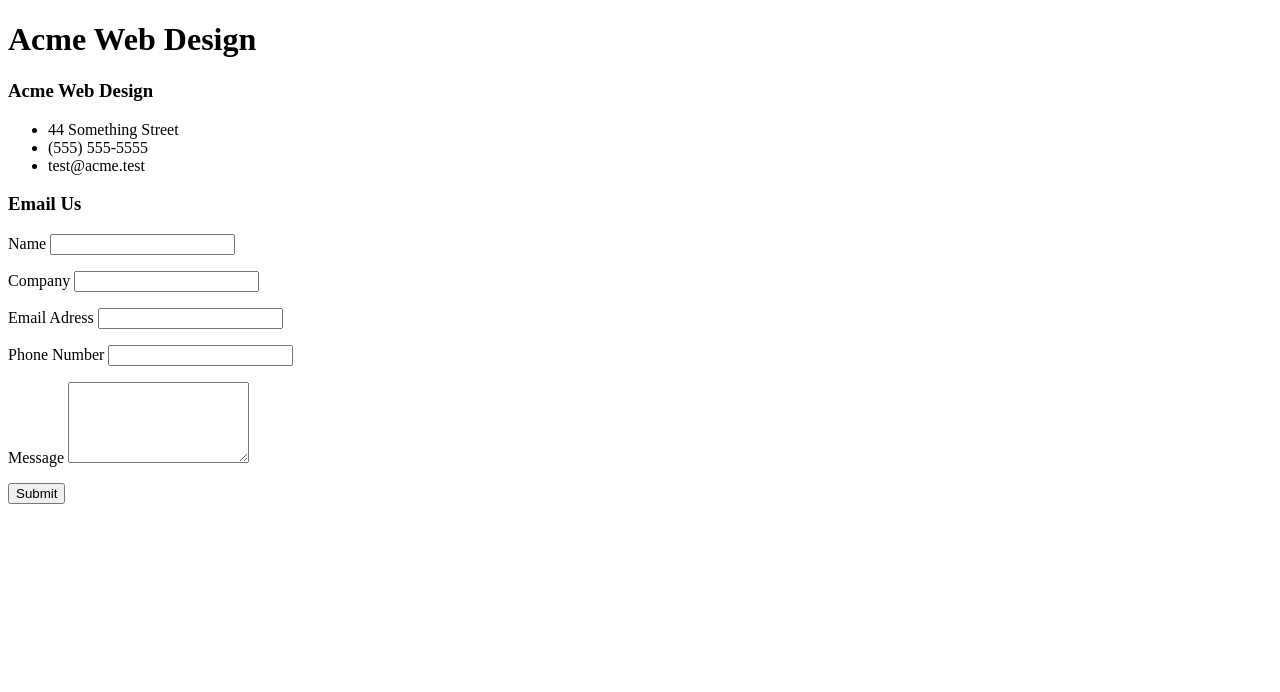
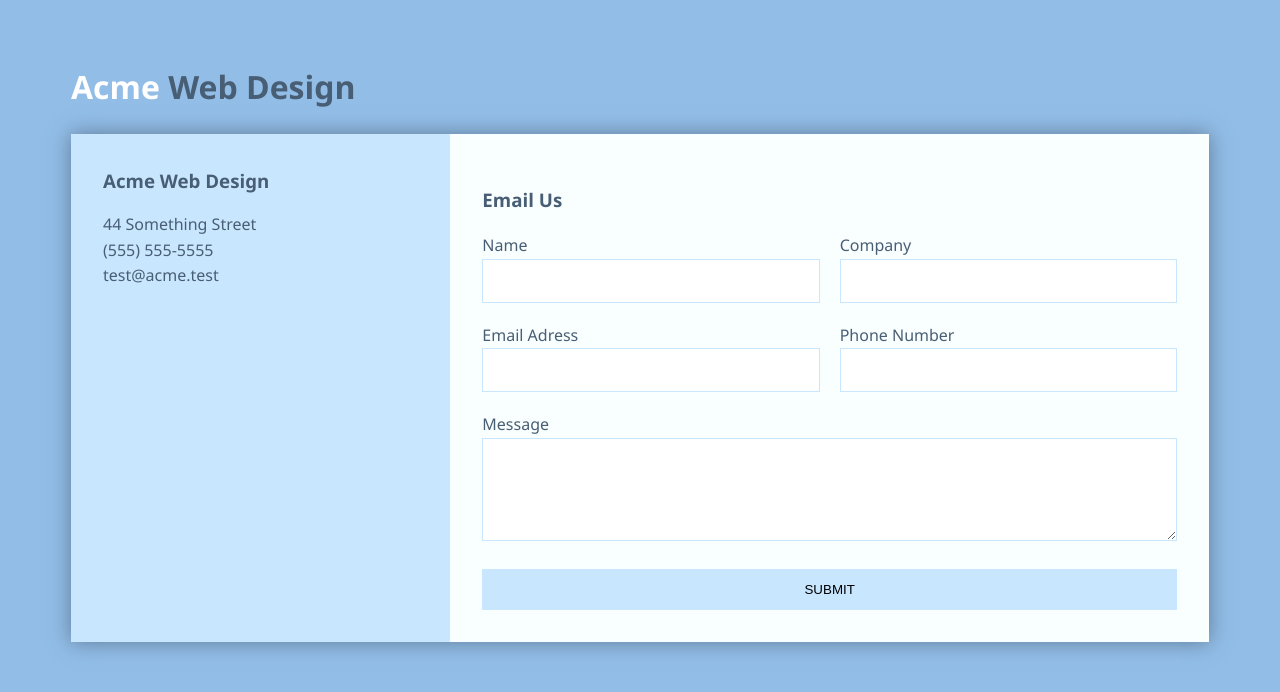
Before and after one commit to bikilone/contact-form, a plain HTML site: page index.html in a window 1280 px wide. Drawn offline with Linux system fonts and the light colour scheme.

Commit message:
basic style added

```diff
--- a/index.html
+++ b/index.html
@@ -9,7 +9,7 @@
 </head>
 <body>
     <div class="container">
-        <h1 class="brand">Acme Web Design</h1>
+        <h1 class="brand"><span>Acme</span> Web Design</h1>
         <div class="wrapper">
             <div class="company-info">
                 <h3>Acme Web Design</h3>
@@ -38,11 +38,13 @@
                         <label>Phone Number</label>
                         <input type="text" name="phone">
                     </p>
-                    <p>
+                    <p class="full">
                         <label>Message</label>
                         <textarea name="name" rows="5"></textarea>
                     </p>
-                    <button>Submit</button>
+                    <p class="full">
+                        <button >Submit</button>
+                    </p>
                 </form>
             </div>
         </div>
--- a/style.css
+++ b/style.css
@@ -0,0 +1,105 @@
+*{
+    box-sizing: border-box;
+}
+
+body {
+    background-color: #92bde7;
+    color: #485e74;
+    line-height: 1.6;
+    font-family: 'Segoe UI', Tahoma, Geneva, Verdana, sans-serif;
+    padding: 1em;
+}
+
+.container {
+    max-width: 1170px;
+    margin-left: auto;
+    margin-right: auto;
+    padding: 1em;
+}
+
+ul {
+    list-style-type: none;
+    padding: 0;
+}
+
+.brand{
+    text-align: center;
+}
+
+.brand span {
+    color: #fff;
+}
+
+.wrapper {
+    box-shadow: 0 0 20px 0 rgba(72, 94, 116, 0.7)
+}
+
+.wrapper > * {
+    padding: 1em;
+}
+
+.company-info {
+    background: #c9e6ff;
+}
+
+.company-info h3, .company-info ul {
+    text-align: center;
+    margin: 0 0 1rem 0;
+}
+
+.contact {
+    background: #f9feff;
+}
+
+/* FORM STYLES */
+
+.contact form {
+    display: grid;
+    grid-template-columns: 1fr 1fr;
+    grid-gap: 20px;
+}
+
+.contact form label {
+    display: block;
+}
+
+.contact form p {
+    margin: 0;
+}
+
+.contact form .full {
+    grid-column: 1 / 3;
+}
+
+.contact form button, .contact form input, .contact form textarea {
+    width: 100%;
+    padding: 1em;
+    border: 1px solid #c9e6ff;
+}
+
+.contact form button {
+    background: #c9e6ff;
+    border: 0;
+    text-transform: uppercase;
+}
+
+.contact form button:hover,.contact form button:focus {
+    background: #92bde7;
+    color: white;
+    outline: 0;
+    transition: background-color 2s ease-out;
+}
+
+/* LARGE SCREENS */
+@media(min-width:700px) {
+  .wrapper{
+      display: grid;
+      grid-template-columns: 1fr 2fr;
+  }
+  .wrapper > * {
+      padding: 2em;
+  }
+  .company-info h3, .company-info ul, .brand{
+      text-align: left;
+  }
+}
```
